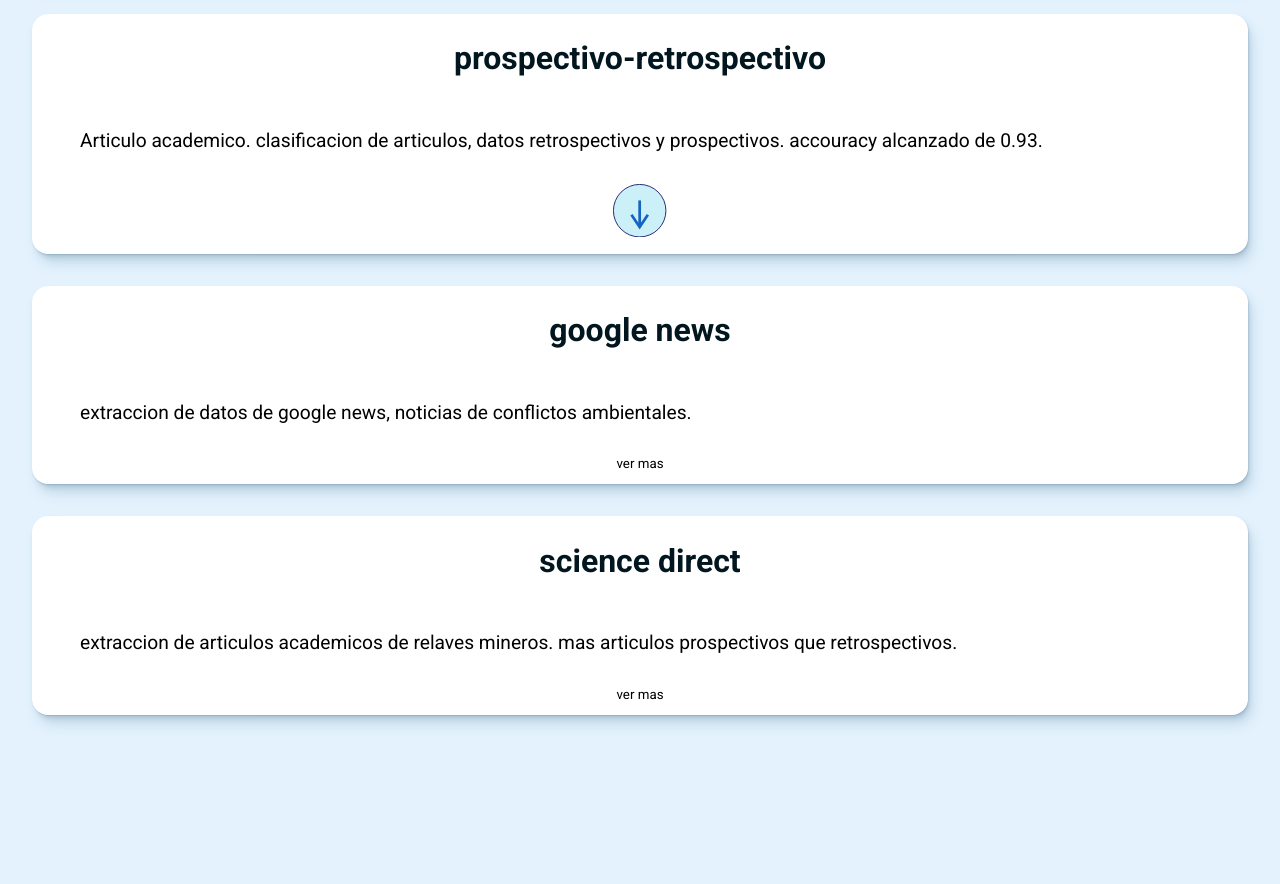
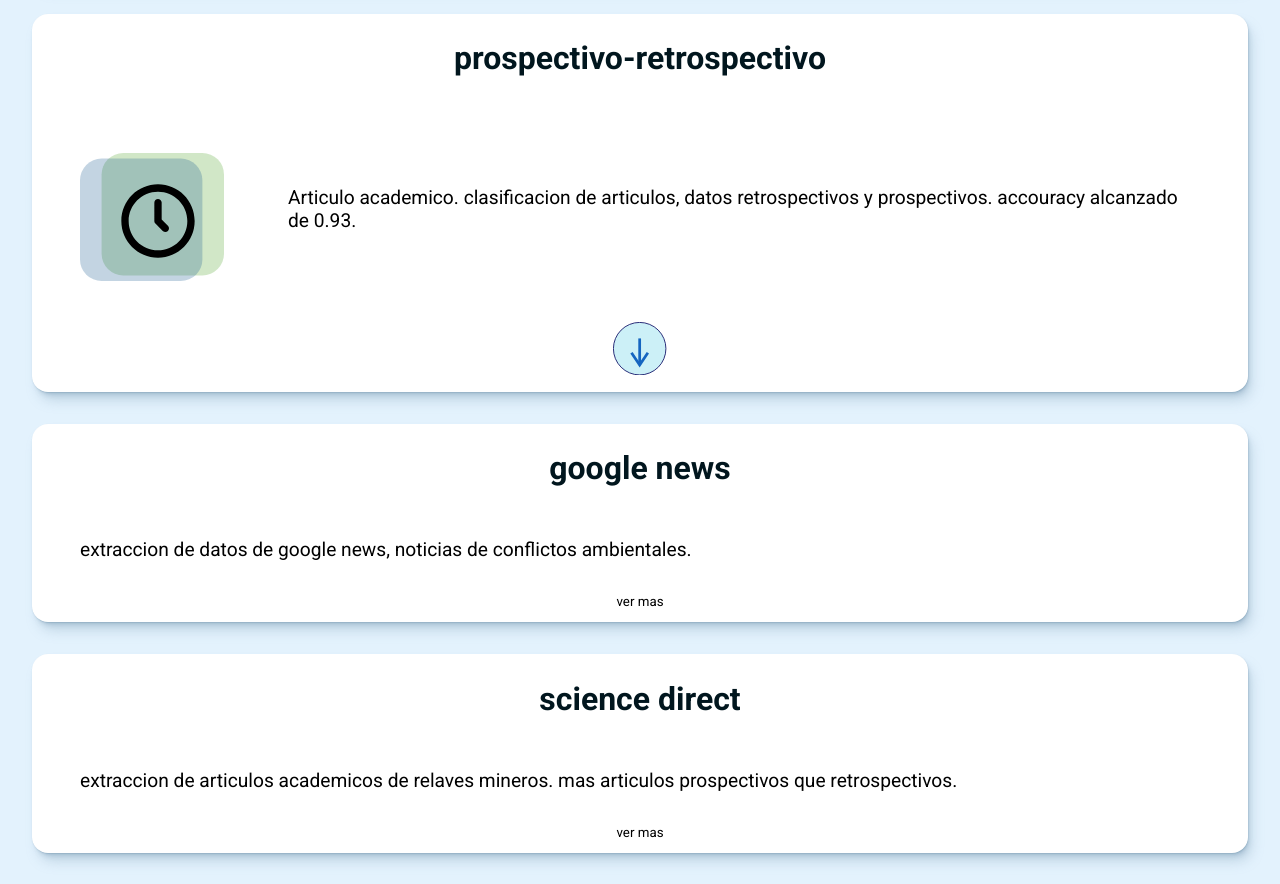
Before and after one commit to Joaquin-Quiroz-Gajardo/Portafolio, a React (Create React App) app: page / in a window 1280 px wide. Shown: the part 2280-3164 px from the top of the page. Built offline with nearby package versions, Linux system fonts and the light colour scheme.

Commit message:
svg del centro centrado

```diff
--- a/src/App.css
+++ b/src/App.css
@@ -522,6 +522,77 @@ h3 {
   color: #01161e;
   margin-bottom: 0.8em;
 }
+.imagen-container{
+  width: 13em;
+  padding: 1em;
+  padding-left: 3em;
+}
+
+.image-content{
+  position: relative;
+}
+
+.centro-imagen svg{
+  width: 5.5em;
+  height: 5.5em;
+  position: absolute;
+  z-index: 20px;
+  bottom: 2.7em;
+    right: 2.4em;
+  /* bottom: 12em; */
+}
+
+@keyframes cambio-posicion-1 {
+  25%{
+    x: 0px;
+    y: 15px;
+  }
+  50%{
+    x: 15px;
+    y: 15px;
+  }
+  75%{
+    x: 15px;
+    y: 0px;
+  }
+  100%{
+    x: 0px;
+    y: 0px;
+  }
+}
+
+.rect1{
+  animation: cambio-posicion-1 10s infinite alternate ease-in-out;
+}
+
+@keyframes cambio-posicion-2 {
+  25%{
+    x: 15px;
+    y: 0px;
+  }
+  50%{
+    x: 0px;
+    y: 0px;
+  }
+  75%{
+    x: 0px;
+    y: 15px;
+  }
+  100%{
+    x: 15px;
+    y: 15px;
+  }
+}
+
+.rect2{
+  animation: cambio-posicion-2 10s infinite alternate ease-in-out;
+}
+
+
+.bajada-content{
+  display: flex;
+  align-items: center;
+}
 
 /* trabajos */
 
--- a/src/Components/Caso.tsx
+++ b/src/Components/Caso.tsx
@@ -1,5 +1,7 @@
 import React, { useState } from 'react'
 import VerMas from '../allSVG/VerMas'
+import FondoContent from '../allSVG/FondoContent'
+import Time from '../allSVG/Time'
 
 const Caso = () => {
 
@@ -12,9 +14,17 @@ const Caso = () => {
       <h3 className="trabajo-clasificador-active-creacion-base-etiquetada-titulo">
         prospectivo-retrospectivo
       </h3>
-      <p className="trabajo-descripcion">
-        Articulo academico. clasificacion de articulos, datos retrospectivos y prospectivos. accouracy alcanzado de 0.93.
-      </p>
+      <div className="bajada-content">
+        <div className="image-content">
+          <FondoContent></FondoContent>
+          <div className="centro-imagen">
+            <Time></Time>
+          </div>
+        </div>
+        <p className="trabajo-descripcion">
+          Articulo academico. clasificacion de articulos, datos retrospectivos y prospectivos. accouracy alcanzado de 0.93.
+        </p>
+      </div>
       <div className={displayArticle?"mas-contenido":"mas-contenido no-display"}>
         <p>mas contenido que tenemos</p>
       </div>
--- /dev/null
+++ b/src/allSVG/FondoContent.tsx
@@ -0,0 +1,32 @@
+import React from 'react'
+
+const FondoContent = () => {
+  return (
+    <svg
+  viewBox="0 0 100 100"
+  width="20"
+  className="imagen-container"
+>
+  <rect
+    className='rect1'
+    x="0"
+    y="0"
+    width="85"
+    height="85"
+    rx="15"
+    fill="#55a63044"
+    />
+  <rect
+    className='rect2'
+    x="15"
+    y="15"
+    width="85"
+    height="85"
+    rx="15"
+    fill="#1e609144"
+    />
+  </svg>
+  )
+}
+
+export default FondoContent
--- /dev/null
+++ b/src/allSVG/Time.tsx
@@ -0,0 +1,11 @@
+import React from 'react'
+
+const Time = () => {
+  return (
+    <svg fill="#000000" width="800px" height="800px" viewBox="0 0 24 24" xmlns="http://www.w3.org/2000/svg">
+  <path fill-rule="evenodd" d="M12,2 C17.5228475,2 22,6.4771525 22,12 C22,17.5228475 17.5228475,22 12,22 C6.4771525,22 2,17.5228475 2,12 C2,6.4771525 6.4771525,2 12,2 Z M12,4 C7.581722,4 4,7.581722 4,12 C4,16.418278 7.581722,20 12,20 C16.418278,20 20,16.418278 20,12 C20,7.581722 16.418278,4 12,4 Z M12,6 C12.5128358,6 12.9355072,6.38604019 12.9932723,6.88337887 L13,7 L13,11.5857864 L14.7071068,13.2928932 C15.0976311,13.6834175 15.0976311,14.3165825 14.7071068,14.7071068 C14.3466228,15.0675907 13.7793918,15.0953203 13.3871006,14.7902954 L13.2928932,14.7071068 L11.2928932,12.7071068 C11.1366129,12.5508265 11.0374017,12.3481451 11.0086724,12.131444 L11,12 L11,7 C11,6.44771525 11.4477153,6 12,6 Z"/>
+</svg>
+  )
+}
+
+export default Time
```
